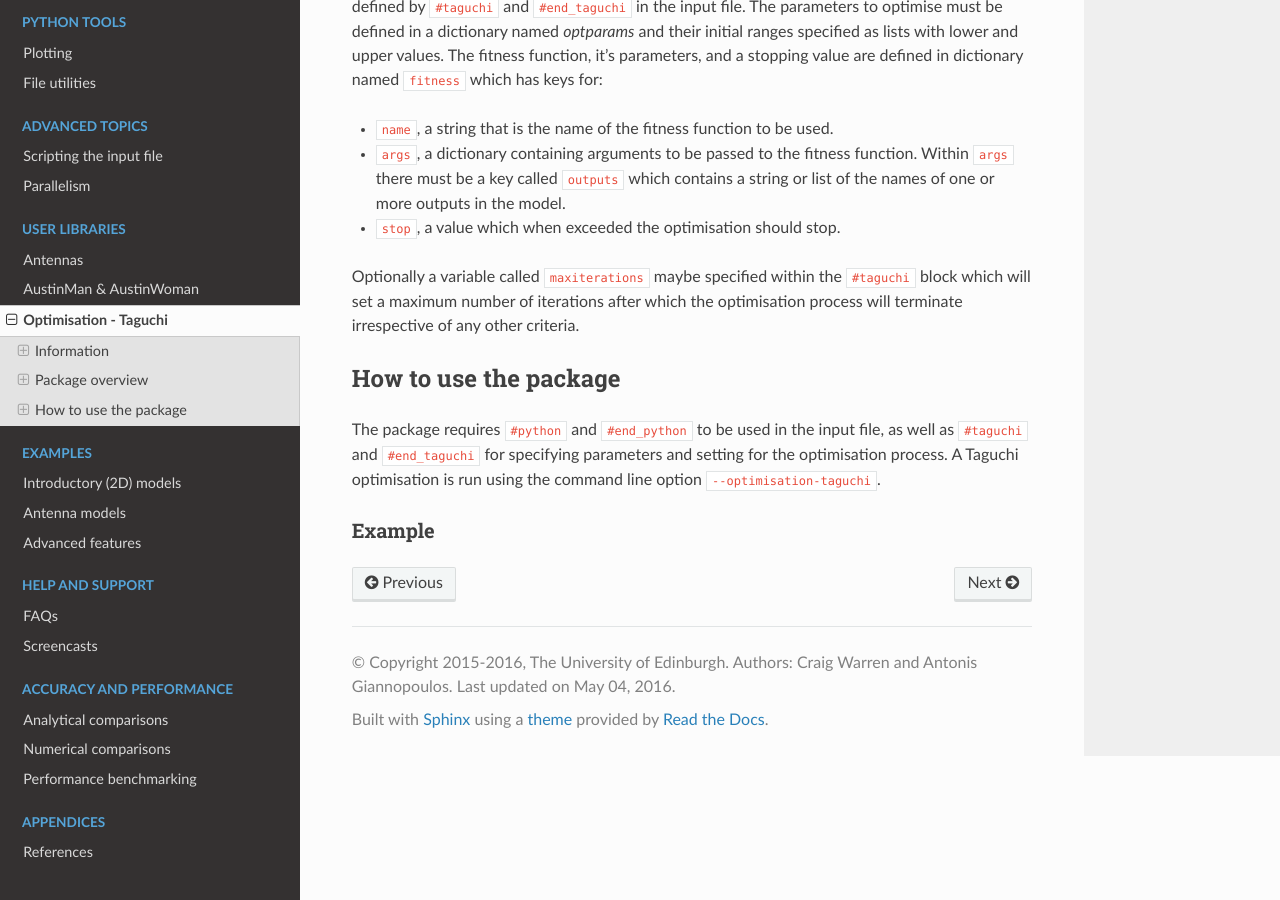
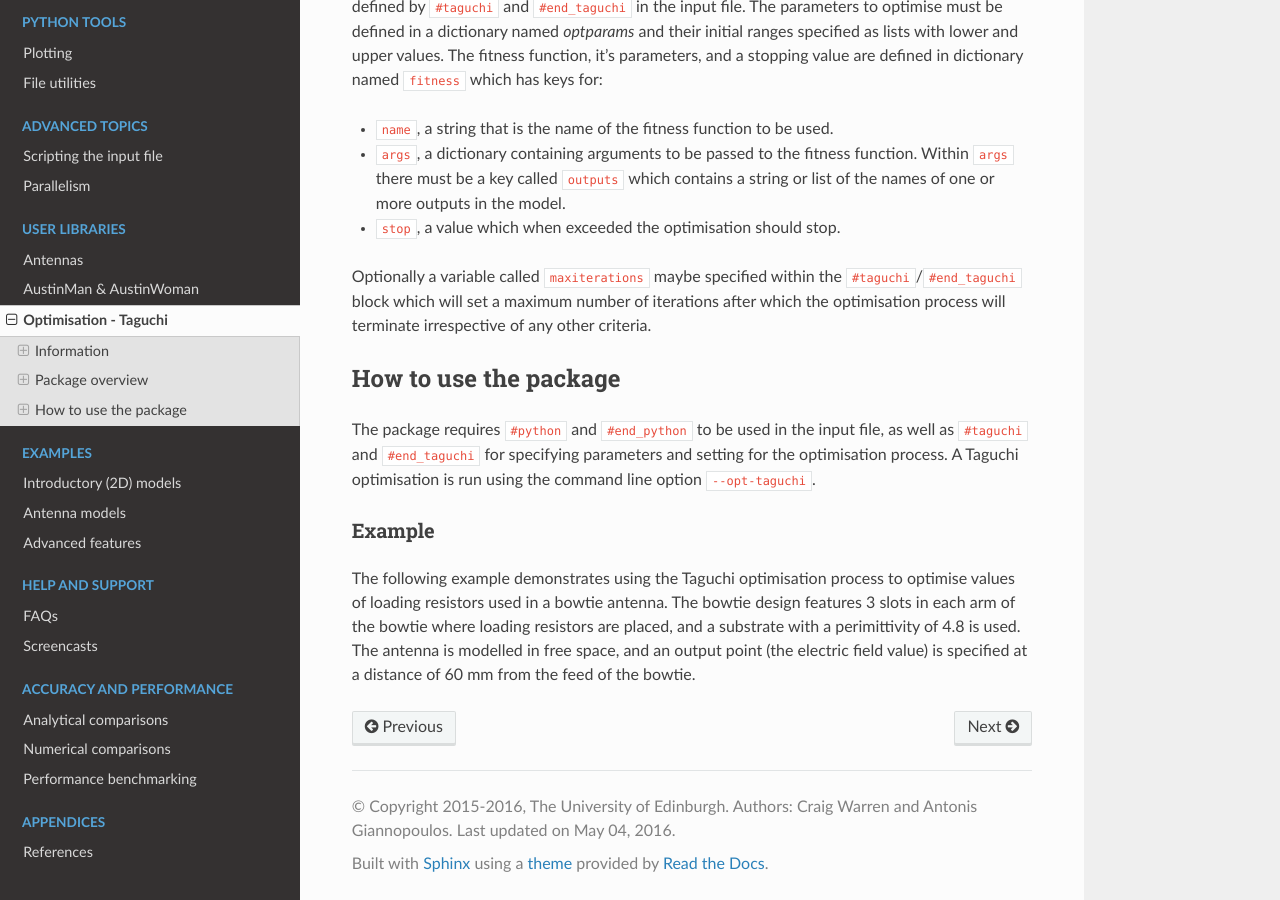
Before and after one commit to gprMax/gprMax, a Sphinx documentation site: the page built from docs/source/user_libs_opt_taguchi.rst, in a window 1280 px wide and 900 px high, scrolled down 2387 px. Built offline with Sphinx 7.4.7 and the Read the Docs theme 2.0.0, drawn with Linux system fonts in a browser that asks for light colours.

Commit message:
More updates to docs for optimisation process.

```diff
--- a/README.rst
+++ b/README.rst
@@ -129,7 +129,7 @@ There are optional command line arguments for gprMax:
 * ``-mpi`` is a flag to turn on Message Passing Interface (MPI) task farm functionality. This option is most usefully combined with ``-n`` to allow individual models to be farmed out using MPI. For further details see the Parallel performance section (http://docs.gprmax.com/en/latest/openmp_mpi.html)
 * ``-benchmark`` is a flag to turn on benchmarking mode. This can be used to benchmark the threading (parallel) performance of gprMax on different hardware. For further details see the benchmarking section (http://docs.gprmax.com/en/latest/benchmarking.html)
 * ``--geometry-only`` will build a model and produce any geometry views but will not run the simulation. This option is useful for checking the geometry of the model is correct.
-*``--optimisation-taguchi`` will run a series of simulations using a optimisation process based on Taguchi's method. For further details see the user libraries section (http://docs.gprmax.com/en/latest/user_libs_opt_taguchi.html)
+*``--opt-taguchi`` will run a series of simulations using a optimisation process based on Taguchi's method. For further details see the user libraries section (http://docs.gprmax.com/en/latest/user_libs_opt_taguchi.html)
 * ``--write-processed`` will write an input file after any Python code and include commands in the original input file have been processed.
 * ``-h`` or ``--help`` can be used to get help on command line options.
 
--- a/docs/source/user_libs_opt_taguchi.rst
+++ b/docs/source/user_libs_opt_taguchi.rst
@@ -80,13 +80,15 @@ Parameters and settings for the optimisation process are specified within a spec
 * ``args``, a dictionary containing arguments to be passed to the fitness function. Within ``args`` there must be a key called ``outputs`` which contains a string or list of the names of one or more outputs in the model.
 * ``stop``, a value which when exceeded the optimisation should stop.
 
-Optionally a variable called ``maxiterations`` maybe specified within the ``#taguchi`` block which will set a maximum number of iterations after which the optimisation process will terminate irrespective of any other criteria.
+Optionally a variable called ``maxiterations`` maybe specified within the ``#taguchi``/``#end_taguchi`` block which will set a maximum number of iterations after which the optimisation process will terminate irrespective of any other criteria.
 
 
 How to use the package
 ======================
 
-The package requires ``#python`` and ``#end_python`` to be used in the input file, as well as ``#taguchi`` and ``#end_taguchi`` for specifying parameters and setting for the optimisation process. A Taguchi optimisation is run using the command line option ``--optimisation-taguchi``.
+The package requires ``#python`` and ``#end_python`` to be used in the input file, as well as ``#taguchi`` and ``#end_taguchi`` for specifying parameters and setting for the optimisation process. A Taguchi optimisation is run using the command line option ``--opt-taguchi``.
 
 Example
 -------
+
+The following example demonstrates using the Taguchi optimisation process to optimise values of loading resistors used in a bowtie antenna. The bowtie design features 3 slots in each arm of the bowtie where loading resistors are placed, and a substrate with a perimittivity of 4.8 is used. The antenna is modelled in free space, and an output point (the electric field value) is specified at a distance of 60 mm from the feed of the bowtie.
```
